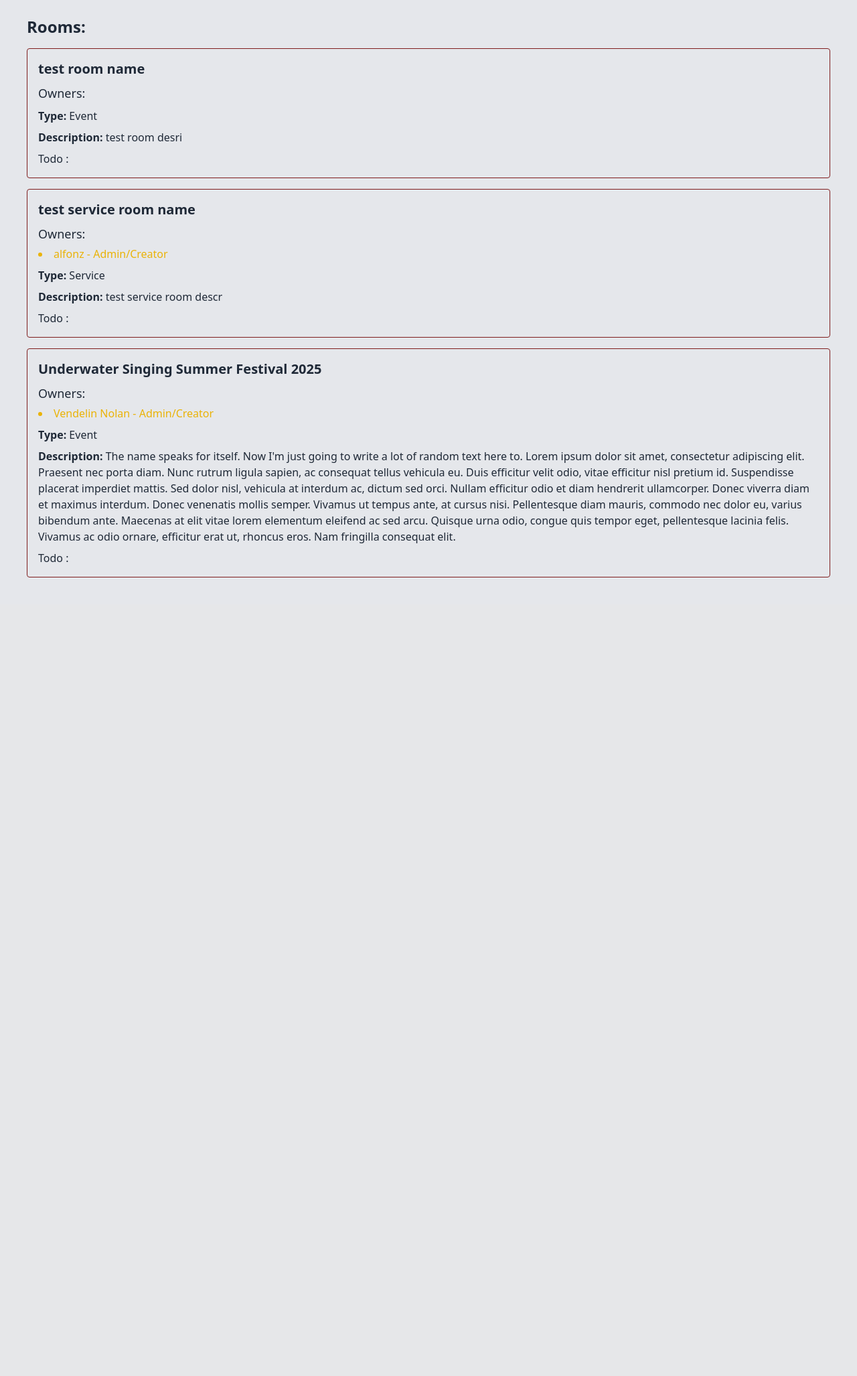
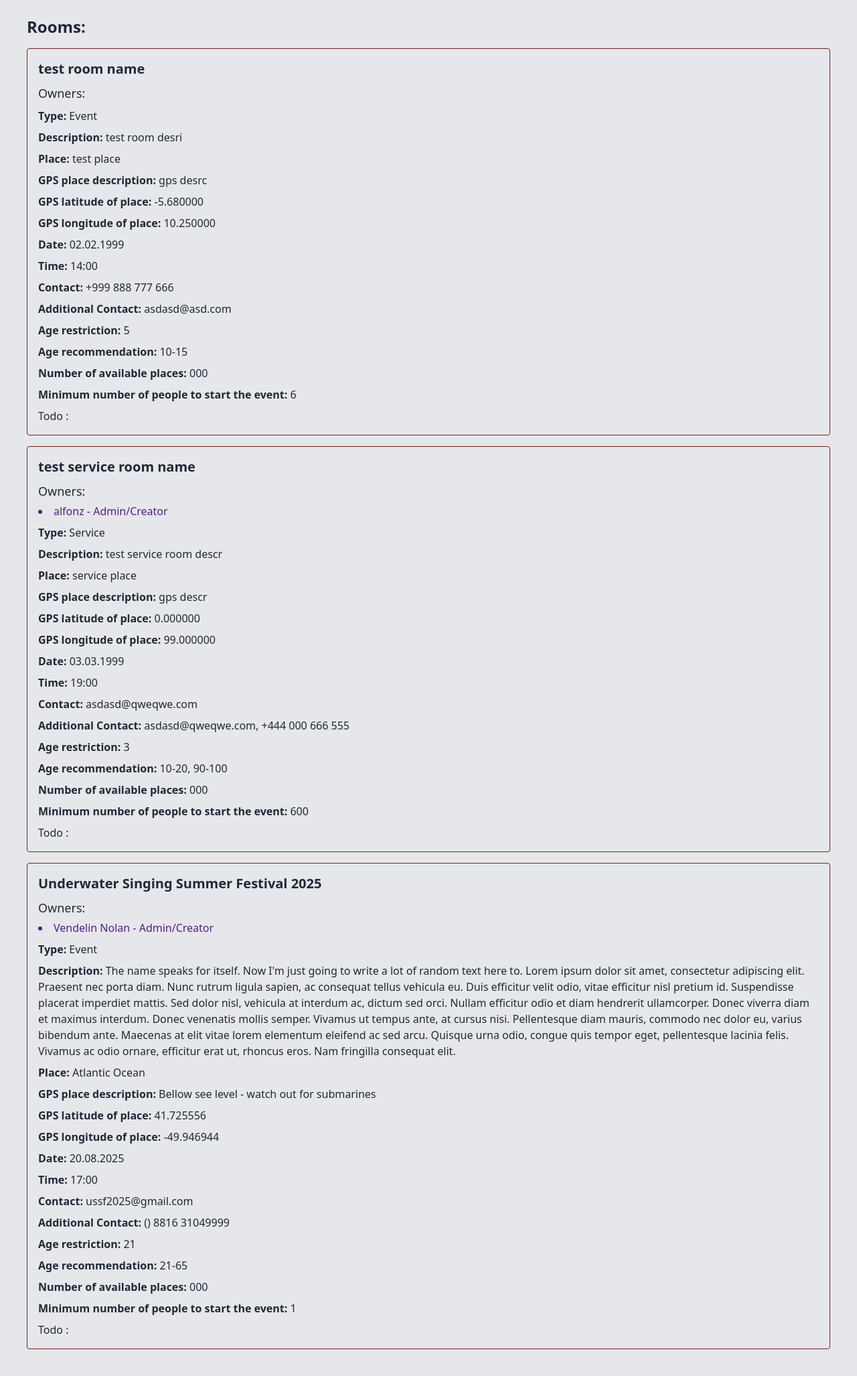
Before and after one commit to HodVi/Rookio-light, a Django app: template viewer/templates/rooms_overview.html in a window 1280 px wide. Shown: the part 88-2142 px from the top of the page at 67% size. Before the commit the page ends 950 px from the top, so only its background shows below. Run offline with Django 4.2, Linux system fonts and the light colour scheme; data comes from the database, SQL or seed files in the repository; both versions use the stored data as it was after the commit; tables that the repository leaves empty hold one stand-in row (values such as "Sample post"); the template is opened without the code that fills it: values that come from a table or form of the project are taken from there, most other values are stand-ins (such as "Sample title", 1, 10 or a date in 2020).

```diff
--- a/static/output.css
+++ b/static/output.css
@@ -700,6 +700,11 @@ video {
   color: rgb(31 41 55 / var(--tw-text-opacity));
 }
 
+.text-purple-900 {
+  --tw-text-opacity: 1;
+  color: rgb(88 28 135 / var(--tw-text-opacity));
+}
+
 .text-red-500 {
   --tw-text-opacity: 1;
   color: rgb(239 68 68 / var(--tw-text-opacity));
@@ -710,11 +715,6 @@ video {
   color: rgb(255 255 255 / var(--tw-text-opacity));
 }
 
-.text-yellow-500 {
-  --tw-text-opacity: 1;
-  color: rgb(234 179 8 / var(--tw-text-opacity));
-}
-
 .shadow-lg {
   --tw-shadow: 0 10px 15px -3px rgb(0 0 0 / 0.1), 0 4px 6px -4px rgb(0 0 0 / 0.1);
   --tw-shadow-colored: 0 10px 15px -3px var(--tw-shadow-color), 0 4px 6px -4px var(--tw-shadow-color);
--- a/viewer/templates/add_room.html
+++ b/viewer/templates/add_room.html
@@ -33,6 +33,7 @@
         {% endif %}
     </div>
 
+{#    TODO stretch description field more to the bottom/top#}
     <div class="mb-4">
         <label for="{{ form.description.id_for_label }}" class="block mb-2">Room description</label>
         <input id="{{ form.description.id_for_label }}" class="border p-2 w-full" type="text" name="{{ form.description.name }}" value="{{ form.description.value|default:'' }}">
@@ -81,6 +82,7 @@
         {% endif %}
     </div>
 
+{#    TODO - if Room name or Room description is already filled in, then try to read any number string and put it into date field     #}
     <div class="mb-4">
         <label for="{{ form.date.id_for_label }}" class="block mb-2">Date(yyyy-mm-dd)</label>
         <input id="{{ form.date.id_for_label }}" class="border p-2 w-full" type="text" name="{{ form.date.name }}" value="{{ form.date.value|default:'' }}">
--- a/viewer/templates/base.html
+++ b/viewer/templates/base.html
@@ -4,7 +4,11 @@
 <head>
     <meta charset="UTF-8">
     <meta name="viewport" content="width=device-width, initial-scale=1.0">
+
+    {% block favicon %}{% endblock %}
+
     <title>{% block title %}{% endblock %}</title>
+
     <!-- Tailwind CSS file -->
     <link href="{% static 'output.css' %}" rel="stylesheet">
 </head>
--- a/viewer/templates/rooms_overview.html
+++ b/viewer/templates/rooms_overview.html
@@ -1,4 +1,5 @@
 {% extends 'base.html' %}
+{% load tz %}
 
 {% block title %}Rookio - Rooms Overview{% endblock title %}
 
@@ -13,7 +14,7 @@
             <h4 class="text-lg mt-2">Owners:</h4>
             <ul class="list-disc list-inside">
                 {% for owner in room.owners.all %}
-                <li class="mt-1 text-yellow-500">
+                <li class="mt-1 text-purple-900">
                     {% if owner.user_person_owner.first_name and owner.user_person_owner.last_name %}
                         {{ owner.user_person_owner.first_name }} {{ owner.user_person_owner.last_name }}
                     {% else %}
@@ -25,6 +26,21 @@
             </ul>
             <p class="mt-2"><span class="font-bold">Type:</span> {{ room.get_room_type_display }}</p>
             <p class="mt-2"><span class="font-bold">Description:</span> {{ room.description }}</p>
+            <p class="mt-2"><span class="font-bold">Place:</span> {{ room.place }}</p>
+            <p class="mt-2"><span class="font-bold">GPS place description:</span> {{ room.gps_description }}</p>
+            <p class="mt-2"><span class="font-bold">GPS latitude of place:</span> {{ room.gps_lat }}</p>
+            <p class="mt-2"><span class="font-bold">GPS longitude of place:</span> {{ room.gps_lng }}</p>
+            <p class="mt-2"><span class="font-bold">Date:</span> {{ room.date|date:'d.m.Y' }} </p>
+{#            TODO - fix timezone#}
+            <p class="mt-2"><span class="font-bold">Time:</span> {{ room.time|time:'H:i' }} {{ room.time|timezone:'Europe/Bratislava' }}</p>
+            <p class="mt-2"><span class="font-bold">Contact:</span> {{ room.contact_public }}</p>
+{#            TODO - Additional Contact -> make it visible only for event attendants#}
+            <p class="mt-2"><span class="font-bold">Additional Contact:</span> {{ room.contact_after_assignment }}</p>
+            <p class="mt-2"><span class="font-bold">Age restriction:</span> {{ room.age_restriction }}</p>
+            <p class="mt-2"><span class="font-bold">Age recommendation:</span> {{ room.age_recommendation }}</p>
+            <p class="mt-2"><span class="font-bold">Number of available places:</span> {{ number_of_available_places }}</p>
+{#            TODO - make it visible only if Room type is event#}
+            <p class="mt-2"><span class="font-bold">Minimum number of people to start the event:</span> {{ room.minimum_participants }}</p>
             <p class="mt-2">Todo :</p>
         </li>
         {% empty %}
```
Also changed, not shown: viewer/forms.py (+15 -1 lines), viewer/templates/welcome.html (+8 -0 lines), viewer/views.py (+4 -35 lines), db.sqlite3.
